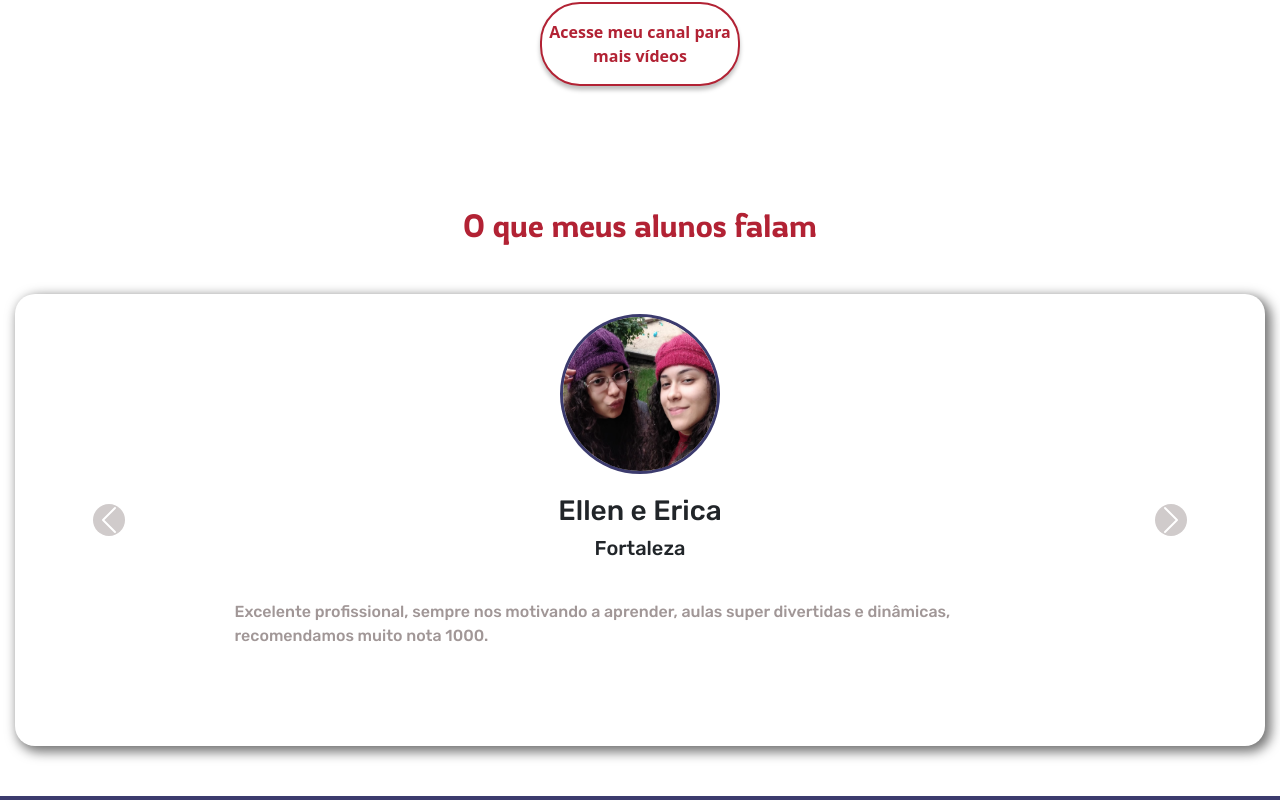
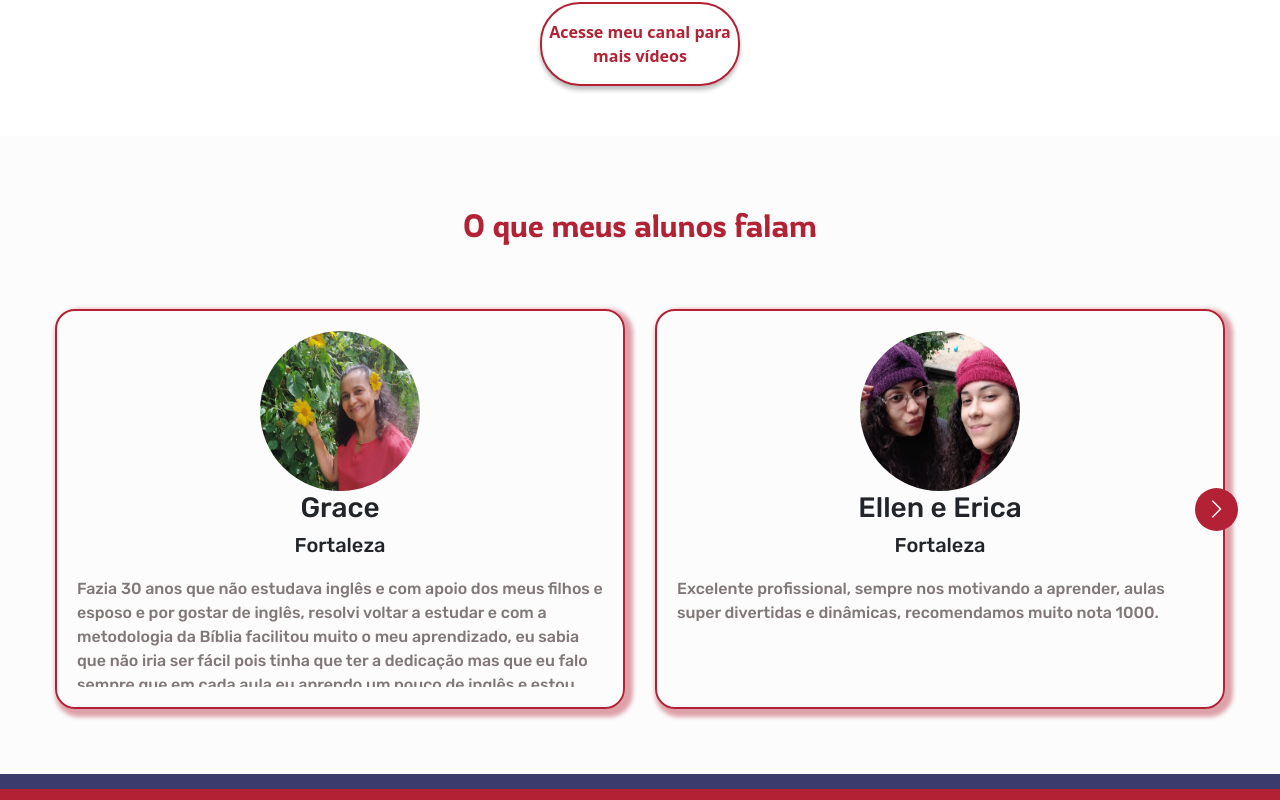
Before and after one commit to ellen-ls/DaizeLellys-ingles, a React (Create React App) app: page / in a window 1280 px wide. Shown: the part 5200-6000 px from the top of the page. Built offline with nearby package versions, Linux system fonts and the light colour scheme.

Commit message:
carrossel modificado

```diff
--- a/src/components/Comentarios/Comentarios.css
+++ b/src/components/Comentarios/Comentarios.css
@@ -1,6 +1,10 @@
 .comentarios{
-height: 100%;
-padding: 50px 15px;
+    display: flex;
+    flex-direction: column;
+    background-color: #fcfcfc;
+    height: 100%;
+    width: 100%;
+    padding: 50px 40px;
 }
 
 .comentarios>h1{
@@ -12,32 +16,74 @@ padding: 50px 15px;
 }
 
 .comments-carrossel{
-    display: flex;
-    flex-direction: column;
+
     font-family: 'Rubik', sans-serif;
-    padding-bottom: 50px;
     text-align: center;
-    border-radius:20px;
-    box-shadow: 4px 4px 12px 2px rgba(0, 0, 0, 0.55);
+
+
 }
-.comments-inner{
-    display: flex;
-    flex-direction: column;
+
+
+.card-comentarios{
+    height: 400px;
+    margin: 15px;
+    border: 2px solid #b22234;
+    padding: 20px;
+    box-shadow: 4px 4px 4px 4px #b2223369;
+    border-radius: 20px;
+
+
 }
 
 .comment-p{
-   display: flex;
-   flex-direction: column;
-   margin-left: 15%;
-   width: 70%;
-   padding:2rem;
-   color: #a19797;
+   padding-top: 20px;
+   color: #807777;
    text-align: left;
+
+
 }
 
-.comments-carrossel .carousel-control-prev-icon,
-.comments-carrossel .carousel-control-next-icon{
-    background-color: #a19797;
-    border-radius: 50px;
+.text-comentarios{
 
+    overflow-y: scroll;
+    width: 100%;
+    height: 110px;
 }
+
+
+
+* {
+    scrollbar-width: auto;
+    scrollbar-color: #DC0B0B #EBEBEB;
+  }
+
+  /* Chrome, Edge and Safari */
+  *::-webkit-scrollbar {
+    height: 6px;
+    width: 6px;
+  }
+  *::-webkit-scrollbar-track {
+    border-radius: 5px;
+    background-color: #fcfcfc;
+  }
+
+  *::-webkit-scrollbar-track:hover {
+    background-color: #B8C0C2;
+  }
+
+  *::-webkit-scrollbar-track:active {
+    background-color: #B8C0C2;
+  }
+
+  *::-webkit-scrollbar-thumb {
+    border-radius: 5px;
+    background-color: #DC0B0B;
+  }
+
+  *::-webkit-scrollbar-thumb:hover {
+    background-color: #D50505;
+  }
+
+  *::-webkit-scrollbar-thumb:active {
+    background-color: #1712A3;
+  }
--- a/src/components/Comentarios/Comentarios.js
+++ b/src/components/Comentarios/Comentarios.js
@@ -1,5 +1,7 @@
 import React from 'react'
-import { Carousel, Image } from 'react-bootstrap'
+import Carousel from "react-multi-carousel"
+import "react-multi-carousel/lib/styles.css"
+import {Card} from 'react-bootstrap'
 import './Comentarios.css'
 import grace from './img/grace.png'
 import ellenerica from './img/ellenerica.png'
@@ -11,6 +13,26 @@ import leonardo from './img/leonardo.png'
 import walter from './img/walter.jpeg'
 
 function Comentarios() {
+
+  const responsive = {
+    superLargeDesktop: {
+        // the naming can be any, depends on you.
+        breakpoint: { max: 4000, min: 1024 },
+        items: 2
+    },
+    desktop: {
+        breakpoint: { max: 1024, min: 800 },
+        items: 2
+    },
+    tablet: {
+        breakpoint: { max: 800, min: 464 },
+        items: 2
+    },
+    mobile: {
+        breakpoint: { max: 464, min: 0 },
+        items: 1
+    }
+};
 
   const comentarios = [{
     id:1,
@@ -71,170 +93,41 @@ function Comentarios() {
   },
 
 
-
 ]
 
   return (
     <div className='comentarios'>
+
       <h1>O que meus alunos falam</h1>
 
-      <Carousel className='comments-carrossel'>
+      <Carousel responsive={responsive}  className='comments-carrossel'>
 
       {comentarios.map((comentario)=>(
-        <Carousel.Item key={comentario.id}>
 
-          <Image variant="top" src={comentario.image} style={{
+       <div key={comentario.id} className='card-comentarios'>
+
+          <Card.Img variant="top" src={comentario.image} style={{
+
             height: '10rem',
             width: '10rem',
+            borderRadius: '50%',
 
-            borderRadius: '50%',
-            border: '3px solid #3c3b6e',
-            margin: '20px 50px'
           }} />
+          <Card.Body>
+          <Card.Title>
           <h3>{comentario.name}</h3>
-          <h5>{comentario.state}</h5>
-
+          <span>{comentario.state}</span>
+          </Card.Title>
           <div className='comment-p'>
-            <p>{comentario.comment} </p>
+          <Card.Text className='text-comentarios'>
+            {comentario.comment}
+          </Card.Text>
           </div>
-
-
-        </Carousel.Item>
+          </Card.Body>
+        </div>
 
       ))}
         </Carousel>
-
-      {/* <Carousel className='comments-carrossel'>
-        <Carousel.Item>
-
-          <Image variant="top" src={jaqueline} style={{
-            height: '10rem',
-            width: '10rem',
-
-            borderRadius: '50%',
-            border: '3px solid #3c3b6e',
-            margin: '20px 50px'
-          }} />
-          <h3>Jaqueline</h3>
-          <h5>Espírito Santo</h5>
-
-          <div className='comment-p'>
-            <p>A cada aprendizado um encanto e a felicidade de poder aprender cada vez mais e melhorar a fluência em Inglês,
-              com aulas super descontraídas. </p>
-          </div>
-
-
-        </Carousel.Item>
-        <Carousel.Item>
-          <Image variant="top" src={grace} style={{
-            height: '10rem',
-            width: '10rem',
-            borderRadius: '50%',
-            border: '3px solid #3c3b6e',
-            margin: '20px 50px'
-          }} />
-
-          <h3>Grace</h3>
-          <h5>Fortaleza</h5>
-          <div className='comment-p'>
-            <p>Fazia 30 anos que não estudava inglês e com apoio dos meus filhos e esposo e por gostar de inglês, resolvi voltar a estudar e com a metodologia da Bíblia facilitou muito o meu aprendizado
-              ,eu sabia que não iria ser fácil pois tinha que ter a dedicação mas que eu falo sempre que em cada aula eu aprendo um pouco de inglês e estou muito feliz
-              com esse aprendizado.</p>
-          </div>
-        </Carousel.Item>
-        <Carousel.Item>
-          <Image variant="top" src={ellenerica} style={{
-            height: '10em',
-            width: '10rem',
-            borderRadius: '50%',
-            border: '3px solid #3c3b6e',
-            margin: '20px 50px'
-          }} />
-          <h3>Ellen e Érica</h3>
-          <h5>Fortaleza</h5>
-          <div className='comment-p'>
-            <p>
-              Excelente profissional, sempre nos motivando a aprender, aulas super divertidas e dinâmicas,
-              recomendamos muito nota 1000.
-            </p>
-          </div>
-        </Carousel.Item>
-        <Carousel.Item>
-          <Image variant="top" src={flaviana} style={{
-            height: '10rem',
-            width: '10rem',
-            borderRadius: '50%',
-            border: '3px solid #3c3b6e',
-            margin: '20px 50px'
-          }} />
-          <h3>Flaviana</h3>
-          <h5>João Pessoa</h5>
-          <div>
-            <p className='comment-p'>
-              Curso e aulas maravilhosas, professoras super dinâmica e sinto-me livre na hora de flar inglês, amo
-              as aulas e agradeço cada nível de meu aprendizado.Recomendo.
-            </p>
-          </div>
-
-        </Carousel.Item>
-        <Carousel.Item>
-          <Image variant="top" src={netto} style={{
-            height: '10rem',
-            width: '10rem',
-            borderRadius: '50%',
-            border: '3px solid #3c3b6e',
-            margin: '20px 50px'
-          }} />
-          <h3>José Netto</h3>
-          <h5>Campina Grande</h5>
-          <div className='comment-p'>
-            <p >
-              Eu comecei o curso para aprimorar o meu inglês, o curso ajudou muito a melhorar minha fala e
-              a minha escrita, assim como a minha comunicação que está mais natural,
-              esse curso é muito bom e vai me ajudar a realizar o sonho de estudar no exterior.
-            </p>
-          </div>
-        </Carousel.Item>
-        <Carousel.Item>
-          <Image variant="top" src={joalisson} style={{
-            height: '10rem',
-            width: '10rem',
-            borderRadius: '50%',
-            border: '3px solid #3c3b6e',
-            margin: '20px 50px'
-          }} />
-          <h3>Joalisson Douglas </h3>
-          <h5>João Pessoa</h5>
-          <div className='comment-p'>
-            <p >
-              As aulas estão me ajudando muito a ganhar confiança para falar inglês.
-              As aulas são dinâmicas e são uma oportunidade fantástica de prática e aprendizagem do idioma.
-              Recomendo para todos que buscam aprender ou aprimorar o seu inglês.
-            </p>
-          </div>
-        </Carousel.Item>
-        <Carousel.Item>
-          <Image variant="top" src={leonardo} style={{
-            height: '10rem',
-            width: '10rem',
-            borderRadius: '50%',
-            border: '3px solid #3c3b6e',
-            margin: '20px 50px'
-          }} />
-          <h3>Leonardo Albuquerque </h3>
-          <h5>Cabedelo</h5>
-          <div className='comment-p'>
-            <p >
-              Primeiramente quero agradecer pela teacher que és. Vejo em você uma teacher que ensina com amor a língua inglesa,
-              que ama o que faz, e tudo isso é transmitido para nós alunos.Falando sobre as aulas, sim, você está ajudando bastante a
-              língua que muitos acham que é difícil, mas de uma forma simples e eficaz você mostra que somos capazes sim, porque além de teacher,
-              você é amiga e nos dá conselhos, como no nosso primeiro dia de encontro. Quem tem um teacher igual a você, ganhou na loteria.
-              Good bless you. Kiss.
-            </p>
-          </div>
-        </Carousel.Item>
-
-      </Carousel> */}
 
     </div>
   )
--- a/src/components/Cursos/Cursos.css
+++ b/src/components/Cursos/Cursos.css
@@ -5,7 +5,6 @@
     height: 100%;
     width: 100%;
     padding: 50px 40px;
-
 
 }
 
@@ -28,12 +27,16 @@
 .react-multiple-carousel__arrow--right{
   right: 2px;
   background-color: #b22234 ;
+
 }
 
 .react-multiple-carousel__arrow--left{
   left: 2px;
   background-color: #b22234 ;
+
+
 }
+
 .accordion-header .accordion-button{
     font-family: 'Rowdies', cursive;
     background-color: #3c3b6e!important;
```
